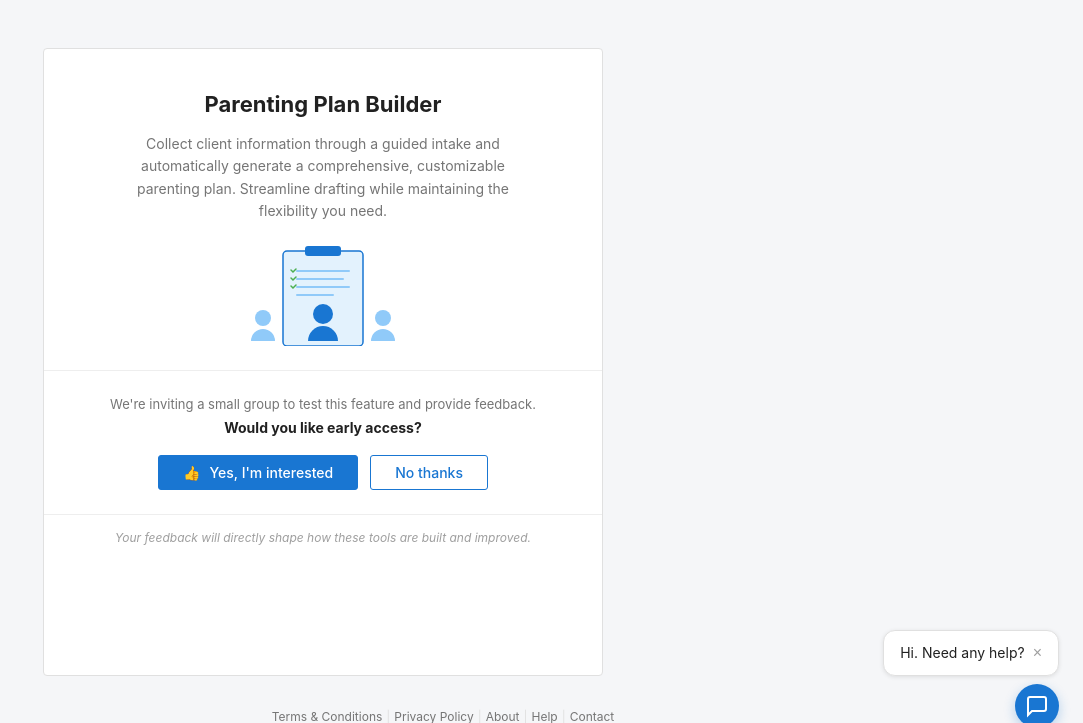
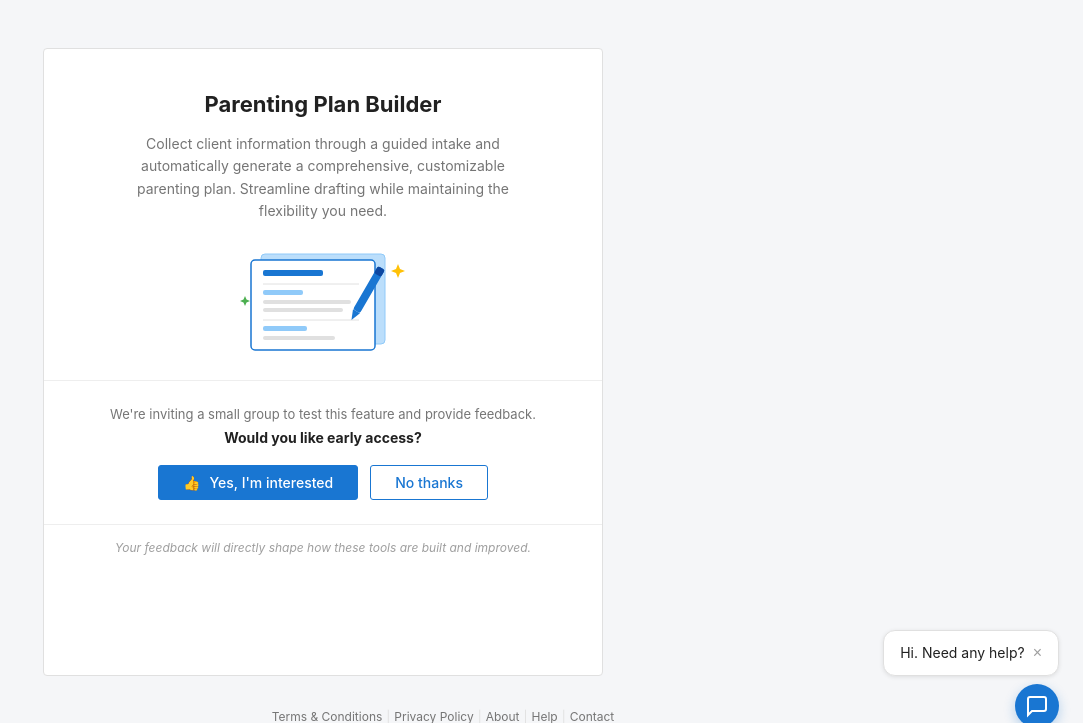
Before and after one commit to aschneider-bit/pro-test-march-2026, a FastAPI app: page /parenting-plan/new in a window 1280 px wide. Shown: the part 48-771 px from the top of the page, without its empty margins (197-1280 px from the left). Run offline with FastAPI, Linux system fonts and the light colour scheme.

Commit message:
auto: update parenting_plan_new.html

```diff
--- a/templates/parenting_plan_new.html
+++ b/templates/parenting_plan_new.html
@@ -12,28 +12,31 @@
                 <h1 class="splash-title">Parenting Plan Builder</h1>
                 <p class="splash-desc">Collect client information through a guided intake and automatically generate a comprehensive, customizable parenting plan. Streamline drafting while maintaining the flexibility you need.</p>
 
-                <!-- People illustration -->
+                <!-- Document stack illustration -->
                 <div class="splash-illustration">
-                    <svg width="200" height="100" viewBox="0 0 200 100" fill="none">
-                        <!-- Clipboard -->
-                        <rect x="60" y="5" width="80" height="95" rx="4" fill="#E3F2FD" stroke="#1976D2" stroke-width="1.5"/>
-                        <rect x="82" y="0" width="36" height="10" rx="3" fill="#1976D2"/>
-                        <!-- Lines on clipboard -->
-                        <line x1="74" y1="25" x2="126" y2="25" stroke="#90CAF9" stroke-width="2" stroke-linecap="round"/>
-                        <line x1="74" y1="33" x2="120" y2="33" stroke="#90CAF9" stroke-width="2" stroke-linecap="round"/>
-                        <line x1="74" y1="41" x2="126" y2="41" stroke="#90CAF9" stroke-width="2" stroke-linecap="round"/>
-                        <line x1="74" y1="49" x2="110" y2="49" stroke="#90CAF9" stroke-width="2" stroke-linecap="round"/>
-                        <!-- Checkmarks -->
-                        <path d="M68 24l2 2 3-3" stroke="#4CAF50" stroke-width="1.5" fill="none" stroke-linecap="round"/>
-                        <path d="M68 32l2 2 3-3" stroke="#4CAF50" stroke-width="1.5" fill="none" stroke-linecap="round"/>
-                        <path d="M68 40l2 2 3-3" stroke="#4CAF50" stroke-width="1.5" fill="none" stroke-linecap="round"/>
-                        <!-- People silhouettes -->
-                        <circle cx="40" cy="72" r="8" fill="#90CAF9"/>
-                        <path d="M28 95a12 12 0 0124 0" fill="#90CAF9"/>
-                        <circle cx="100" cy="68" r="10" fill="#1976D2"/>
-                        <path d="M85 95a15 15 0 0130 0" fill="#1976D2"/>
-                        <circle cx="160" cy="72" r="8" fill="#90CAF9"/>
-                        <path d="M148 95a12 12 0 0124 0" fill="#90CAF9"/>
+                    <svg width="240" height="110" viewBox="0 0 240 110" fill="none">
+                        <!-- Back document -->
+                        <rect x="58" y="8" width="124" height="90" rx="4" fill="#BBDEFB" stroke="#90CAF9" stroke-width="1"/>
+                        <!-- Front document -->
+                        <rect x="48" y="14" width="124" height="90" rx="4" fill="#fff" stroke="#1976D2" stroke-width="1.5"/>
+                        <!-- Section headers -->
+                        <rect x="60" y="24" width="60" height="6" rx="2" fill="#1976D2"/>
+                        <line x1="60" y1="38" x2="156" y2="38" stroke="#E0E0E0" stroke-width="1"/>
+                        <rect x="60" y="44" width="40" height="5" rx="2" fill="#90CAF9"/>
+                        <rect x="60" y="54" width="88" height="4" rx="2" fill="#E0E0E0"/>
+                        <rect x="60" y="62" width="80" height="4" rx="2" fill="#E0E0E0"/>
+                        <line x1="60" y1="74" x2="156" y2="74" stroke="#E0E0E0" stroke-width="1"/>
+                        <rect x="60" y="80" width="44" height="5" rx="2" fill="#90CAF9"/>
+                        <rect x="60" y="90" width="72" height="4" rx="2" fill="#E0E0E0"/>
+                        <!-- Pen -->
+                        <g transform="translate(175, 20) rotate(30)">
+                            <rect x="0" y="0" width="8" height="50" rx="2" fill="#1976D2"/>
+                            <polygon points="0,50 8,50 4,60" fill="#1976D2"/>
+                            <rect x="0" y="0" width="8" height="8" rx="2" fill="#0D47A1"/>
+                        </g>
+                        <!-- Sparkle -->
+                        <path d="M195 18l2 5 5 2-5 2-2 5-2-5-5-2 5-2z" fill="#FFC107"/>
+                        <path d="M42 50l1.5 3.5 3.5 1.5-3.5 1.5-1.5 3.5-1.5-3.5-3.5-1.5 3.5-1.5z" fill="#4CAF50"/>
                     </svg>
                 </div>
             </div>
```
